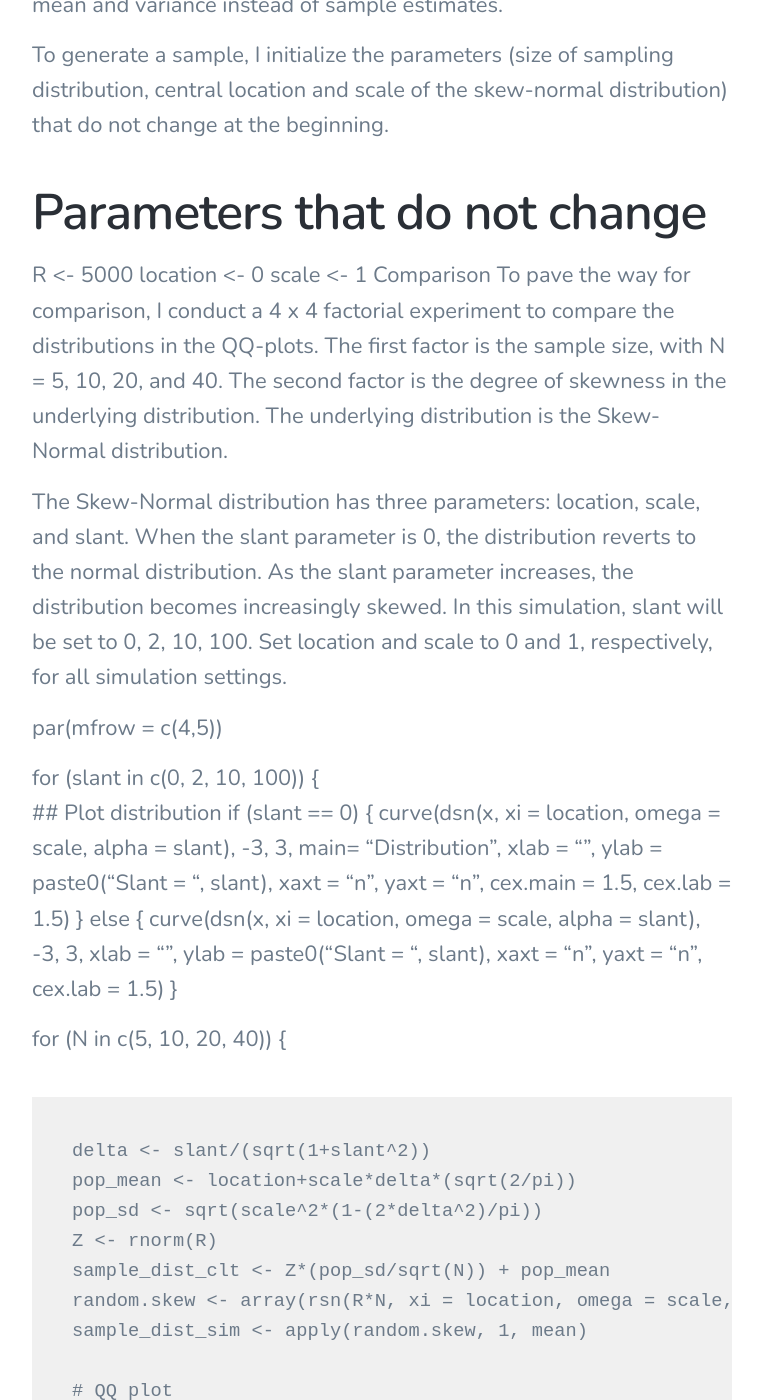
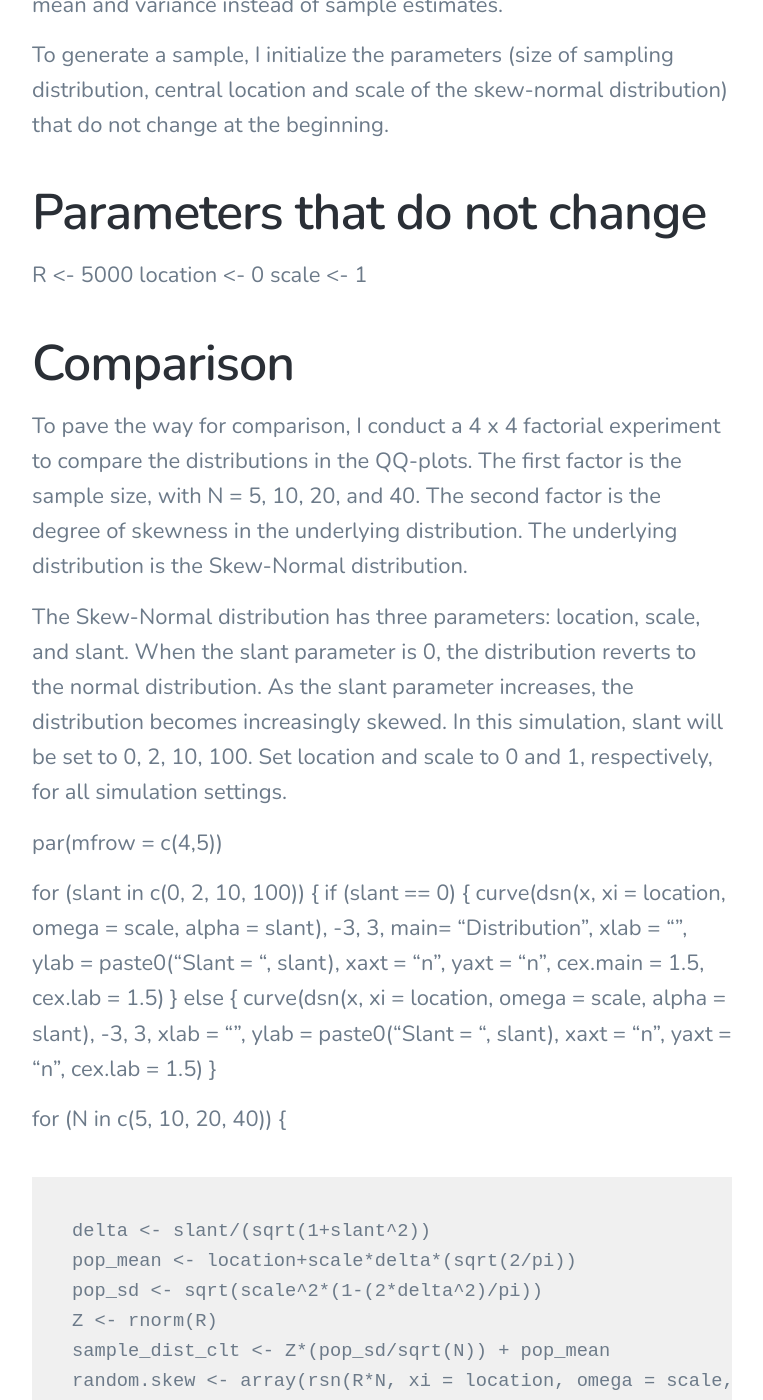
Before and after one commit to alfredprah/alfredprah.github.io2, a Jekyll site: the page built from _posts/2020-03-13-clt.md, in a window 1280 px wide and 1400 px high, scrolled down 1646 px. Shown: the whole window, without its empty margins (258-1021 px from the left). Built offline with Jekyll 4.4.1, drawn with Linux system fonts in a browser that asks for light colours; nearby versions of some CDN libraries.

Commit message:
Update 2020-03-13-clt.md

```diff
--- a/_posts/2020-03-13-clt.md
+++ b/_posts/2020-03-13-clt.md
@@ -19,7 +19,9 @@ To generate a sample, I initialize the parameters (size of sampling distribution
 R <- 5000
 location <- 0
 scale <- 1
-Comparison
+
+
+## Comparison
 To pave the way for comparison, I conduct a 4 x 4 factorial experiment to compare the distributions in the QQ-plots. The first factor is the sample size, with N = 5, 10, 20, and 40. The second factor is the degree of skewness in the underlying distribution. The underlying distribution is the Skew-Normal distribution.
 
 The Skew-Normal distribution has three parameters: location, scale, and slant. When the slant parameter is 0, the distribution reverts to the normal distribution. As the slant parameter increases, the distribution becomes increasingly skewed. In this simulation, slant will be set to 0, 2, 10, 100. Set location and scale to 0 and 1, respectively, for all simulation settings.
@@ -27,8 +29,6 @@ The Skew-Normal distribution has three parameters: location, scale, and slant. W
 par(mfrow = c(4,5))
 
 for (slant in c(0, 2, 10, 100)) {
-  <br>
-  ## Plot distribution
   if (slant == 0) {
     curve(dsn(x, xi = location, omega = scale, alpha = slant), -3, 3, main= "Distribution", xlab = "", ylab = paste0("Slant = ", slant), xaxt = "n", yaxt = "n", cex.main = 1.5, cex.lab = 1.5)
   }
```
